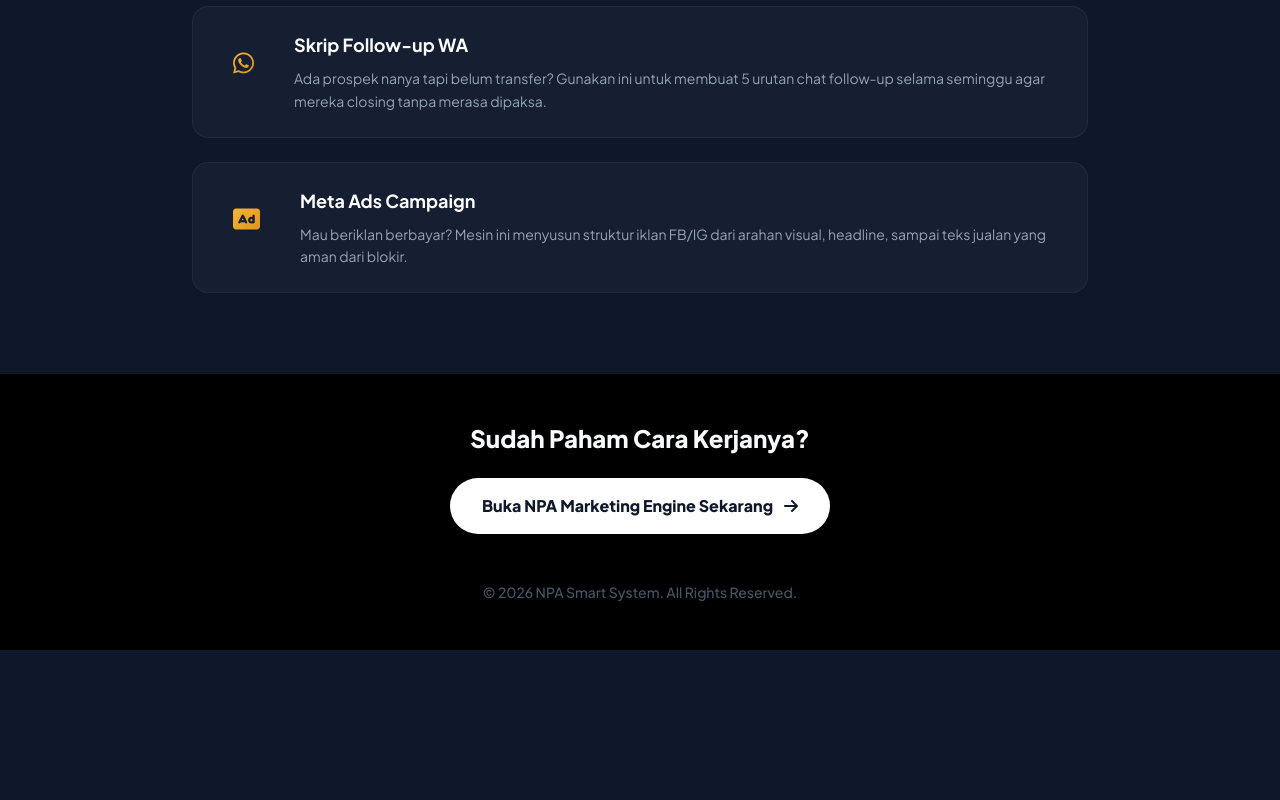
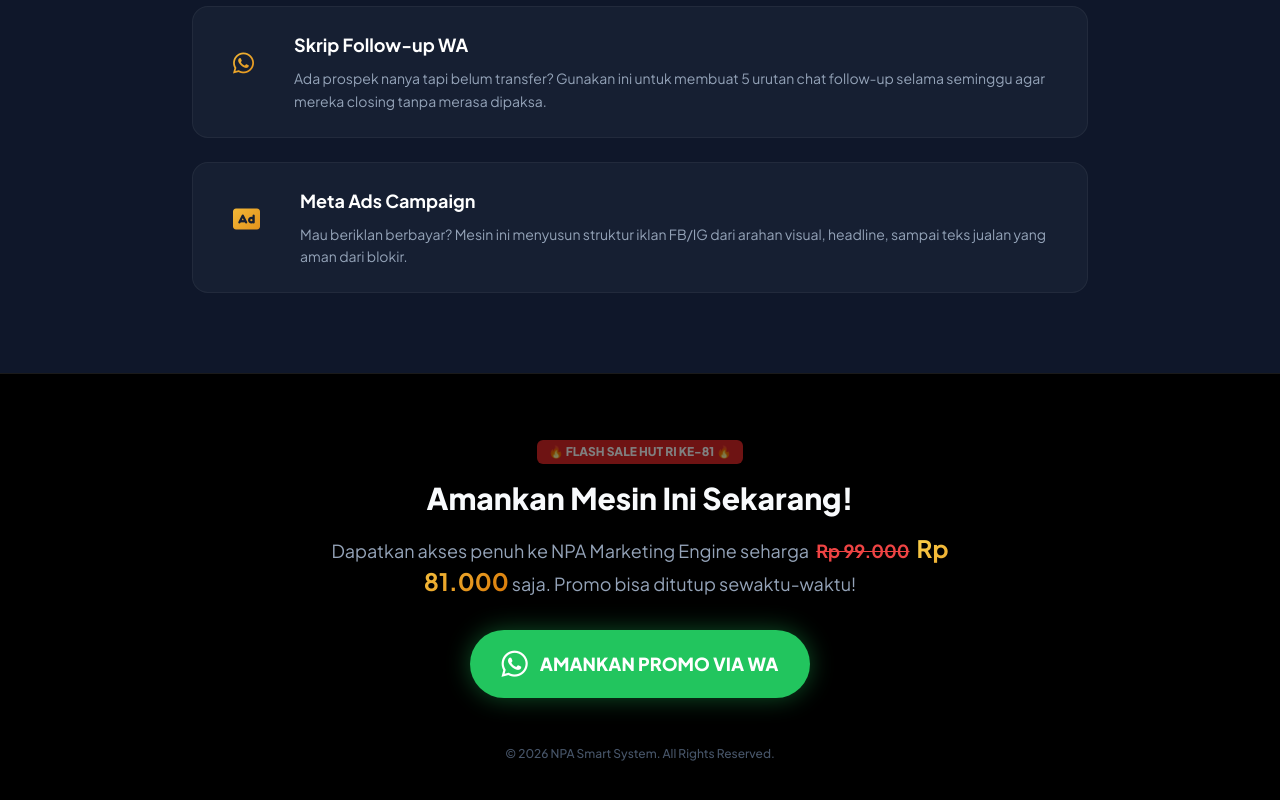
Before and after one commit to npa-akademi/16kolam-prospek, a plain HTML site: page tutorial-marketing.html in a window 1280 px wide. Shown: the part 2417-3217 px from the top of the page. Before the commit the page ends 3067 px from the top, so only its background shows below. Drawn offline with nearby package versions, Linux system fonts and the light colour scheme.

Commit message:
Revise footer with flash sale details and contact link
Updated footer section to include promotional content and WhatsApp link.

```diff
--- a/tutorial-marketing.html
+++ b/tutorial-marketing.html
@@ -29,6 +29,7 @@
         .text-gold { background: linear-gradient(135deg, #fcd34d 0%, #d97706 100%); -webkit-background-clip: text; -webkit-text-fill-color: transparent; }
         .bg-gold { background: linear-gradient(135deg, #f59e0b 0%, #d97706 100%); }
         .glow-gold { box-shadow: 0 0 25px rgba(245, 158, 11, 0.25); }
+        .glow-green { box-shadow: 0 0 25px rgba(34, 197, 94, 0.4); }
 
         /* Animasi Muncul dari Bawah */
         .fade-up { opacity: 0; transform: translateY(30px); transition: all 0.8s ease-out; }
@@ -177,16 +178,27 @@
         </div>
     </section>
 
-    <!-- FOOTER / CTA -->
-    <footer class="bg-black py-12 px-6 text-center border-t border-white/10">
-        <h2 class="text-2xl font-black mb-6">Sudah Paham Cara Kerjanya?</h2>
-        <!-- GANTI LINK "#" DI BAWAH INI DENGAN LINK GITHUB NPA MARKETING ENGINE-MU NANTI -->
-        <a href="#" class="inline-block bg-white text-dark font-black px-8 py-4 rounded-full hover:scale-105 transition-transform">
-            Buka NPA Marketing Engine Sekarang <i class="fa-solid fa-arrow-right ml-2"></i>
-        </a>
-        <p class="text-slate-600 text-sm mt-12 font-medium">
-            &copy; 2026 NPA Smart System. All Rights Reserved.
-        </p>
+    <!-- FOOTER / CTA (UBAH KE WA PRIBADI) -->
+    <footer class="bg-black py-16 px-6 text-center border-t border-white/10">
+        <div class="max-w-2xl mx-auto fade-up">
+            <span class="inline-block bg-red-600 text-white text-xs font-black uppercase px-3 py-1 rounded-md mb-4 animate-pulse">
+                🔥 Flash Sale HUT RI ke-81 🔥
+            </span>
+            <h2 class="text-3xl font-black mb-4">Amankan Mesin Ini Sekarang!</h2>
+            <p class="text-slate-400 mb-8 text-lg">
+                Dapatkan akses penuh ke NPA Marketing Engine seharga <span class="line-through text-red-500 font-bold mx-1">Rp 99.000</span> <strong class="text-gold text-2xl">Rp 81.000</strong> saja. Promo bisa ditutup sewaktu-waktu!
+            </p>
+
+            <!-- LINK MENUJU WA PRIBADI -->
+            <a href="https://wa.me/6285218453131?text=Halo%20Pak%20Sugiarto,%20saya%20sudah%20baca%20detailnya.%20Saya%20mau%20amankan%20Promo%20Flash%20Sale%20HUT%20RI%2081rb%20untuk%20NPA%20Marketing%20Engine!" target="_blank" rel="noopener noreferrer" class="inline-flex flex-col sm:flex-row items-center gap-3 bg-green-500 text-white font-black px-8 py-4 rounded-full text-lg hover:scale-105 transition-transform glow-green w-full sm:w-auto justify-center">
+                <i class="fa-brands fa-whatsapp text-3xl"></i>
+                <span>AMANKAN PROMO VIA WA</span>
+            </a>
+
+            <p class="text-slate-600 text-xs mt-12 font-medium">
+                &copy; 2026 NPA Smart System. All Rights Reserved.
+            </p>
+        </div>
     </footer>
 
     <!-- JAVASCRIPT ANIMASI SCROLL -->
@@ -204,4 +216,4 @@
         });
     </script>
 </body>
-  </html>
+</html>
```
